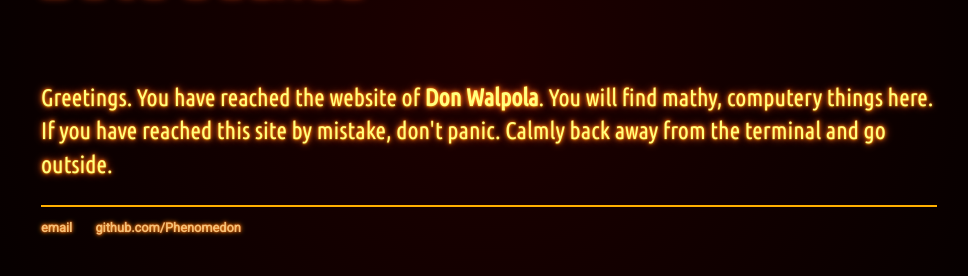
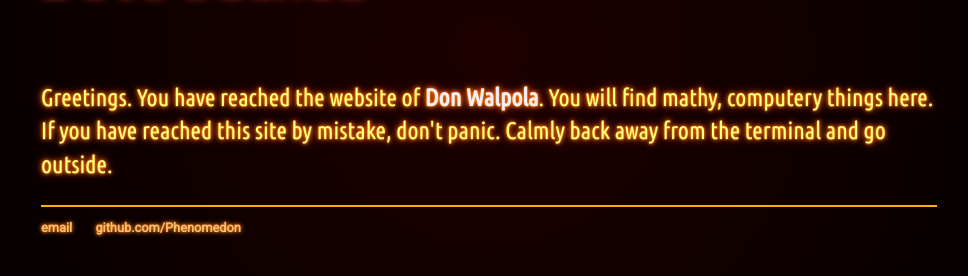
Before and after one commit to Phenomedon/Phenomedon.github.io, a Jekyll site: the page built from index.html, in a window 1280 px wide. Shown: the part 195-471 px from the top of the page, without its empty margins (151-1119 px from the left). Built offline with Jekyll 4.4.1, drawn with Linux system fonts in a browser that asks for light colours; some web fonts are replaced.

Commit message:
Update main.css

```diff
--- a/css/main.css
+++ b/css/main.css
@@ -98,6 +98,9 @@ p {
     line-height: 1.4em;
     /*color: #333;*/
 }
+p > strong {
+  color: #f5eff4
+}
 footer {
     border-top: 2px solid rgb(255, 175, 0);
     font-size: .8em;
```
